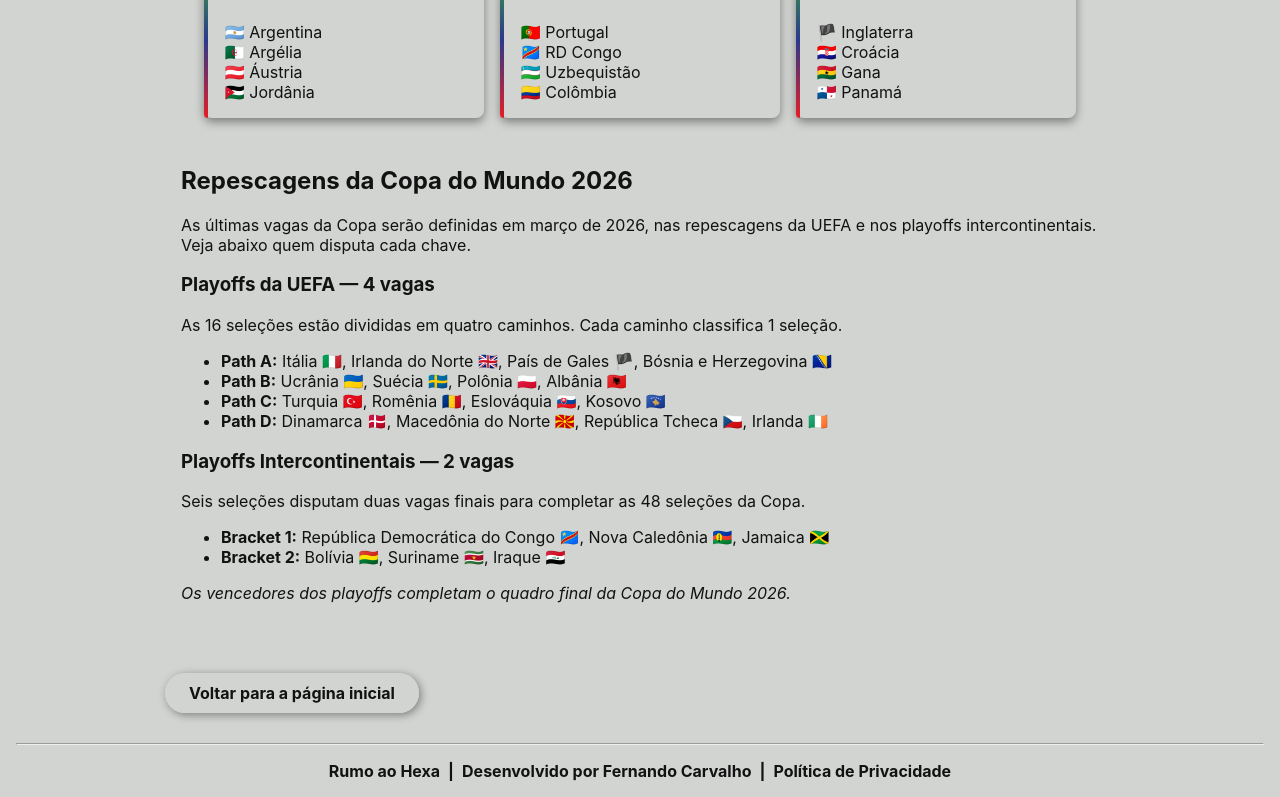
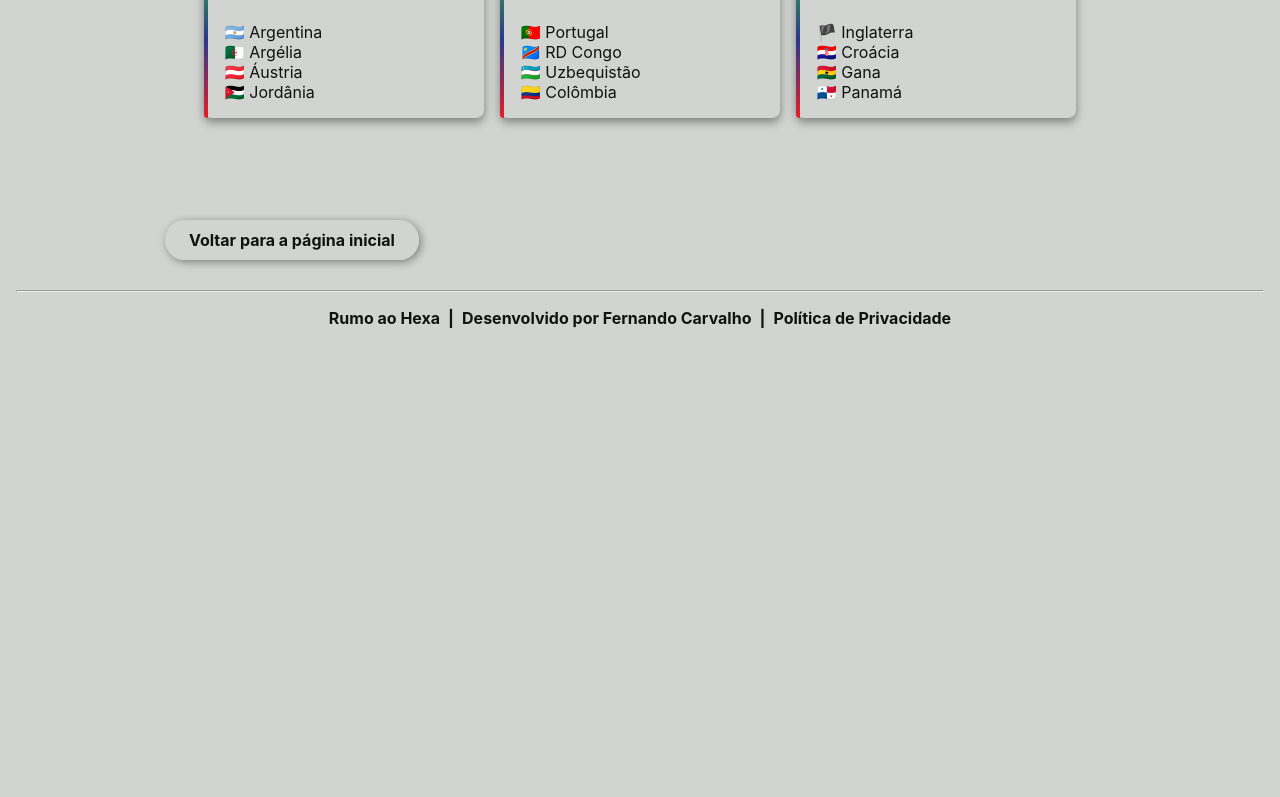
Before and after one commit to 21fernandinhow/quantofaltaparacopa, a Next.js app: page /central-da-copa/grupos in a window 1280 px wide. Shown: the part 853-1650 px from the top of the page. After the commit the page ends 1197 px from the top, so only its background shows below. Built offline with nearby package versions, Linux system fonts and the light colour scheme.

Commit message:
update groups page

```diff
--- a/src/app/(content)/central-da-copa/grupos/page.tsx
+++ b/src/app/(content)/central-da-copa/grupos/page.tsx
@@ -56,34 +56,6 @@ const GroupsPage = () => (
                     </div>
                 ))}
             </div>
-
-            <div className="playoffs-info">
-                <h2>Repescagens da Copa do Mundo 2026</h2>
-                <p>
-                    As últimas vagas da Copa serão definidas em março de 2026, nas repescagens da UEFA e
-                    nos playoffs intercontinentais. Veja abaixo quem disputa cada chave.
-                </p>
-
-                <h3>Playoffs da UEFA — 4 vagas</h3>
-                <p>As 16 seleções estão divididas em quatro caminhos. Cada caminho classifica 1 seleção.</p>
-                <ul>
-                    <li><strong>Path A:</strong> Itália 🇮🇹, Irlanda do Norte 🇬🇧, País de Gales 🏴, Bósnia e Herzegovina 🇧🇦</li>
-                    <li><strong>Path B:</strong> Ucrânia 🇺🇦, Suécia 🇸🇪, Polônia 🇵🇱, Albânia 🇦🇱</li>
-                    <li><strong>Path C:</strong> Turquia 🇹🇷, Romênia 🇷🇴, Eslováquia 🇸🇰, Kosovo 🇽🇰</li>
-                    <li><strong>Path D:</strong> Dinamarca 🇩🇰, Macedônia do Norte 🇲🇰, República Tcheca 🇨🇿, Irlanda 🇮🇪</li>
-                </ul>
-
-                <h3>Playoffs Intercontinentais — 2 vagas</h3>
-                <p>Seis seleções disputam duas vagas finais para completar as 48 seleções da Copa.</p>
-                <ul>
-                    <li><strong>Bracket 1:</strong> República Democrática do Congo 🇨🇩, Nova Caledônia 🇳🇨, Jamaica 🇯🇲</li>
-                    <li><strong>Bracket 2:</strong> Bolívia 🇧🇴, Suriname 🇸🇷, Iraque 🇮🇶</li>
-                </ul>
-
-                <p>
-                    <i>Os vencedores dos playoffs completam o quadro final da Copa do Mundo 2026.</i>
-                </p>
-            </div>
         </div>
 
         <BackToCentral />
```
